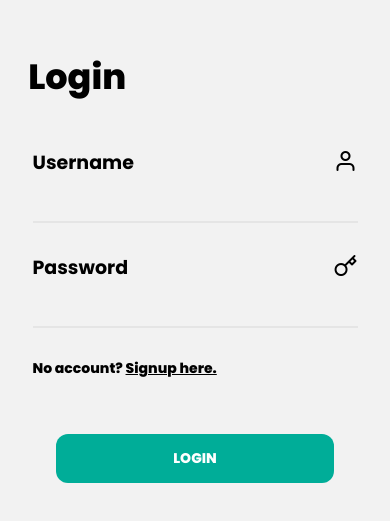
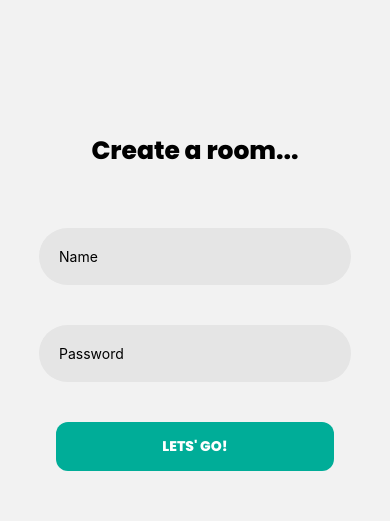
Before and after one commit to Chillandchat/mobile, a React Native app in the folder mobile/: screen /create-room in a window 390 px wide. Shown: the part 161-682 px from the top of the page. Built offline with nearby package versions, Linux system fonts and the light colour scheme.

Commit message:
Create create room page

```diff
--- a/mobile/src/Router.tsx
+++ b/mobile/src/Router.tsx
@@ -23,6 +23,7 @@ import { Provider } from "react-redux";
 import store from "./redux/index";
 import BlockError from "./screens/BlockError";
 import SignoutConfirm from "./screens/SignoutConfirm";
+import CreateRoom from "./screens/CreateRoom";
 
 /**
  * This is the router component for the application, This component
@@ -79,7 +80,7 @@ const Router: React.FC = () => {
         <View style={style.container}>
           <StatusBar style="auto" />
           <NavigationContainer>
-            <NavigatorStack.Navigator initialRouteName="login">
+            <NavigatorStack.Navigator initialRouteName="create-room">
               <NavigatorStack.Screen
                 name="login"
                 component={Login}
@@ -103,6 +104,11 @@ const Router: React.FC = () => {
               <NavigatorStack.Screen
                 name="signout-confirm"
                 component={SignoutConfirm}
+                options={{ headerShown: false }}
+              />
+              <NavigatorStack.Screen
+                name="create-room"
+                component={CreateRoom}
                 options={{ headerShown: false }}
               />
               <NavigatorStack.Screen
--- /dev/null
+++ b/mobile/src/screens/CreateRoom.tsx
@@ -0,0 +1,59 @@
+import React from "react";
+import { Text, View, StyleSheet } from "react-native";
+import Button from "../components/Button";
+import Form from "../components/Form";
+
+const CreateRoom: React.FC = () => {
+  let name: string;
+  let password: string;
+
+  const style: any = StyleSheet.create({
+    container: {
+      flex: 1,
+      alignItems: "center",
+      marginTop: "60%",
+    },
+    divider: {
+      padding: 20,
+    },
+    title: {
+      fontFamily: "poppinsExtraBold",
+      fontSize: 25,
+      padding: "15%",
+    },
+  });
+
+  return (
+    <View style={style.container}>
+      <Text style={style.title}>Create a room...</Text>
+      <Form
+        safeEntry={false}
+        placeholder={"Name"}
+        onTextChange={(text: string): void => {
+          name = text;
+        }}
+      />
+
+      <View style={style.divider} />
+
+      <Form
+        safeEntry
+        placeholder={"Password"}
+        onTextChange={(text: string): void => {
+          password = text;
+        }}
+      />
+
+      <View style={style.divider} />
+
+      <Button
+        color={"#00AD98"}
+        textColor={"#ffff"}
+        text={"Lets' go!"}
+        onPress={(): void => {}}
+      />
+    </View>
+  );
+};
+
+export default CreateRoom;
```
